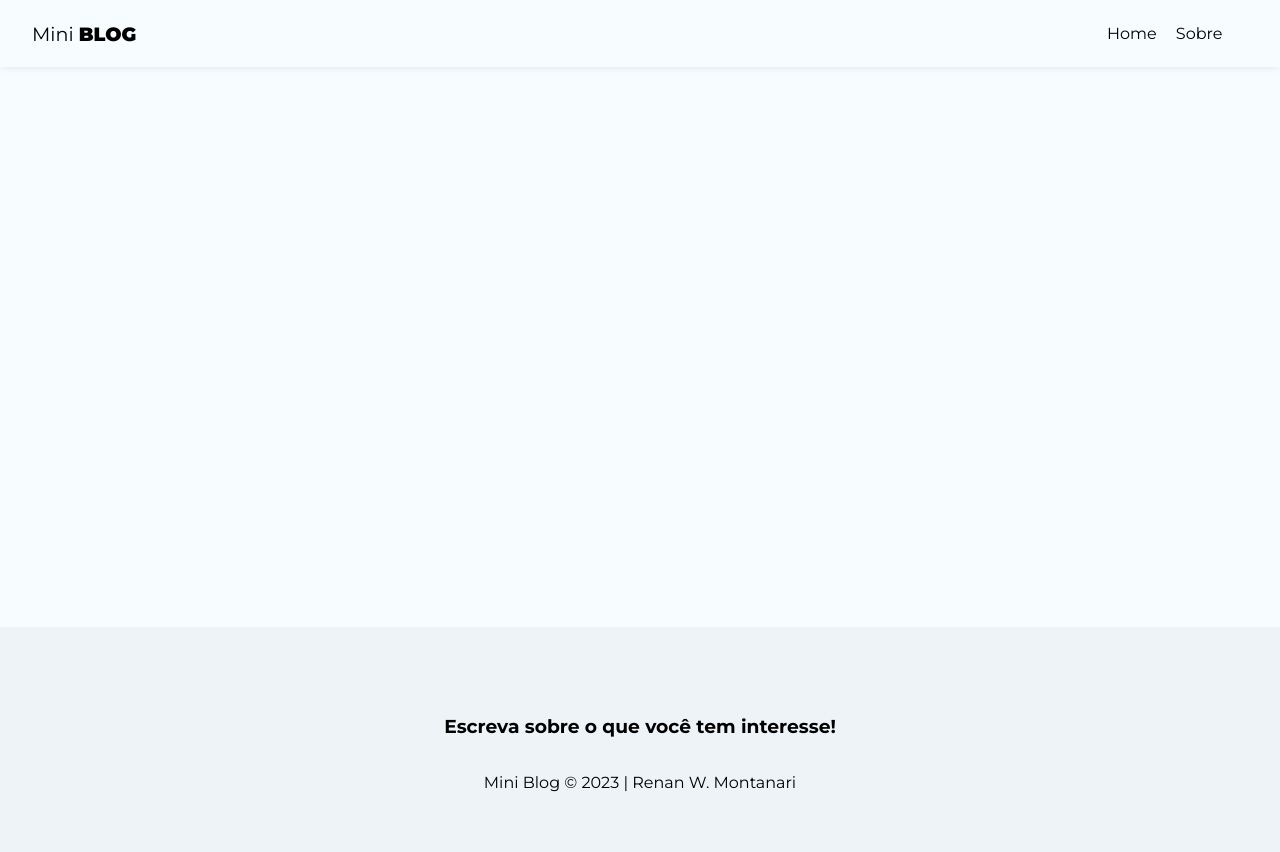
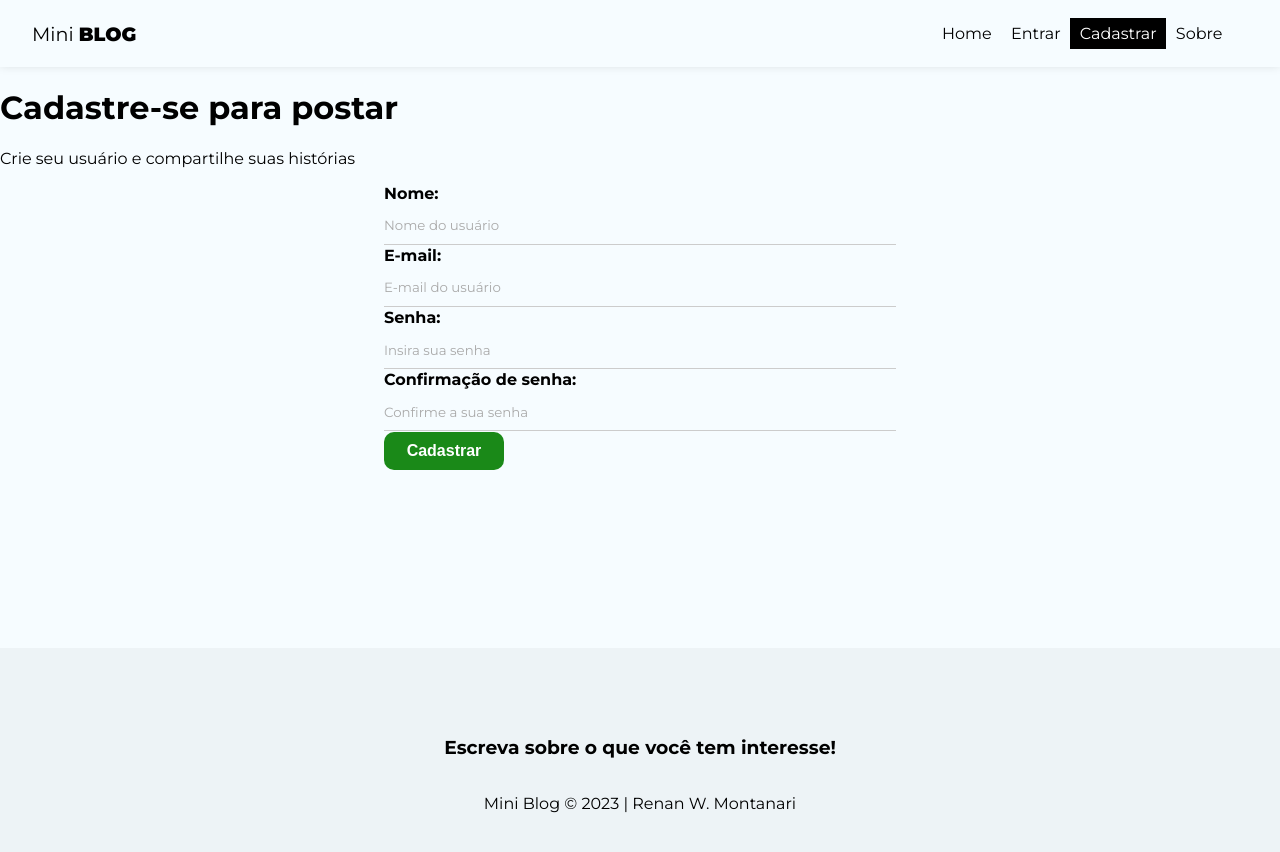
Before and after one commit to renawmontanari/mini-blog, a React (Create React App) app in the folder miniblog/: page /register in a window 1280 px wide. Shown: the top 852 px of the page. Built offline with nearby package versions, Linux system fonts and the light colour scheme.

Commit message:
miniblog

```diff
--- a/miniblog/src/App.js
+++ b/miniblog/src/App.js
@@ -6,11 +6,12 @@
 // Pages
 import Home from './pages/Home/Home';
 import About from './pages/About/About';
+import Login from './pages/Login/Login';
+import Register from './pages/Register/Register';
 
 // Components
 import Navbar from './components/Navbar';
 import Footer from './components/Footer';
-
 
 function App() {
   return (
@@ -21,6 +22,8 @@
           <Routes>
             <Route path='/' element={<Home />} />
             <Route path='/about' element={<About />} />
+            <Route path='/login' element={<Login />} />
+            <Route path='/register' element={<Register />} />
           </Routes>
         </div>
         <Footer />
--- a/miniblog/src/components/Navbar.js
+++ b/miniblog/src/components/Navbar.js
@@ -5,17 +5,40 @@
 const Navbar = () => {
   return (
     <nav className={styles.navbar}>
-        <NavLink to="/" className={styles.brand}>
+        <NavLink
+            to="/"
+            className={styles.brand}
+        >
             Mini <span>Blog</span>
         </NavLink>
         <ul className={styles.links__list}>
             <li>
-                <NavLink to="/" className={({isActive}) => (isActive ? styles.active : '')}>
+                <NavLink
+                    to="/"
+                    className={({isActive}) => (isActive ? styles.active : '')}
+                >
                     Home
                 </NavLink>
             </li>
             <li>
-                <NavLink to="/about" className={({isActive}) => (isActive ? styles.active : '')}>
+                <NavLink
+                    to="/login"
+                    className={({isActive}) => (isActive ? styles.active : '')}
+                >
+                    Entrar
+                </NavLink>
+                <NavLink
+                    to="/register"
+                    className={({isActive}) => (isActive ? styles.active : '')}
+                >
+                    Cadastrar
+                </NavLink>
+            </li>
+            <li>
+                <NavLink
+                    to="/about"
+                    className={({isActive}) => (isActive ? styles.active : '')}
+                >
                     Sobre
                 </NavLink>
             </li>
--- a/miniblog/src/index.css
+++ b/miniblog/src/index.css
@@ -9,6 +9,7 @@
 input::placeholder,
 textarea::placeholder {
   font-family: "Montserrat", sans-serif;
+  color: #AAA;
 }
 
 input:focus,
@@ -32,3 +33,81 @@
 nav button:hover {
   color: #bbb;
 }
+
+/* Form styles */
+form {
+  max-width: 40%;
+  margin: 0 auto;
+}
+
+label {
+  display: flex;
+  flex-direction: column;
+  margin-bottom: 1px;
+}
+
+label span {
+  margin-bottom: .3em;
+  font-weight: bold;
+  text-align: left;
+}
+
+input,
+textarea {
+  box-sizing: border-box;
+  border: none;
+  border-bottom: 1px solid #CCC;
+  padding: .8em 0;
+  background-color: transparent;
+}
+
+.btn {
+  background-color: #1a8918;
+  color: #FFF;
+  text-align: center;
+  cursor: pointer;
+  border-radius: 10px;
+  width: 120px;
+  font-weight: bold;
+  border: none;
+  padding: 10px 15px;
+  font-size: 1em;
+}
+
+.btn.btn__dark {
+  background-color: #000;
+  border-radius: 0;
+}
+
+.btn.btn__outline {
+  background-color: transparent;
+  border-radius: 0;
+  color: #000;
+  border: 1px solid #000;
+  padding: 7px 30px;
+}
+
+.btn:hover {
+  background-color: #0F730c;
+  color: #FFF;
+}
+
+.btn.btn__outline:hover {
+  background-color: #000;
+}
+
+.btn.btn__danger:hover {
+  background-color: #DC3545;
+}
+
+button[disabled] {
+  background-color: #AAA;
+}
+
+.container .error {
+  color: #721C24;
+  background-color: #f8d7da;
+  border: 1px solid #f5c6cb;
+  padding: 5px;
+  border-radius: 5px;
+}
--- /dev/null
+++ b/miniblog/src/pages/Login/Login.js
@@ -0,0 +1,12 @@
+
+import styles from "./Login.module.css";
+
+const Login = () => {
+  return (
+    <div>
+        <h2>Login</h2>
+    </div>
+  );
+};
+
+export default Login;
--- /dev/null
+++ b/miniblog/src/pages/Register/Register.js
@@ -0,0 +1,54 @@
+
+import styles from "./Register.module.css";
+
+import { useState, useEffect } from "react";
+
+const Register = () => {
+  return (
+    <div>
+        <h1>Cadastre-se para postar</h1>
+        <p>Crie seu usuário e compartilhe suas histórias</p>
+        <form>
+          <label>
+            <span>Nome:</span>
+            <input
+              type="text"
+              name="displayName"
+              required
+              placeholder="Nome do usuário"
+            />
+          </label>
+          <label>
+            <span>E-mail:</span>
+            <input
+              type="email"
+              name="email"
+              required
+              placeholder="E-mail do usuário"
+            />
+          </label>
+          <label>
+            <span>Senha:</span>
+            <input
+              type="password"
+              name="password"
+              required
+              placeholder="Insira sua senha"
+            />
+          </label>
+          <label>
+            <span>Confirmação de senha:</span>
+            <input
+              type="confirmPassword"
+              name="confirmPassword"
+              required
+              placeholder="Confirme a sua senha"
+            />
+          </label>
+          <button className="btn">Cadastrar</button>
+        </form>
+    </div>
+  );
+};
+
+export default Register;
--- /dev/null
+++ b/miniblog/src/pages/Register/Register.module.css
@@ -0,0 +1,8 @@
+
+.register {
+    text-align: center;
+}
+
+.register p {
+    color: #aaa;
+}
```
Also changed, not shown: miniblog/src/pages/Login/Login.module.css (added).
